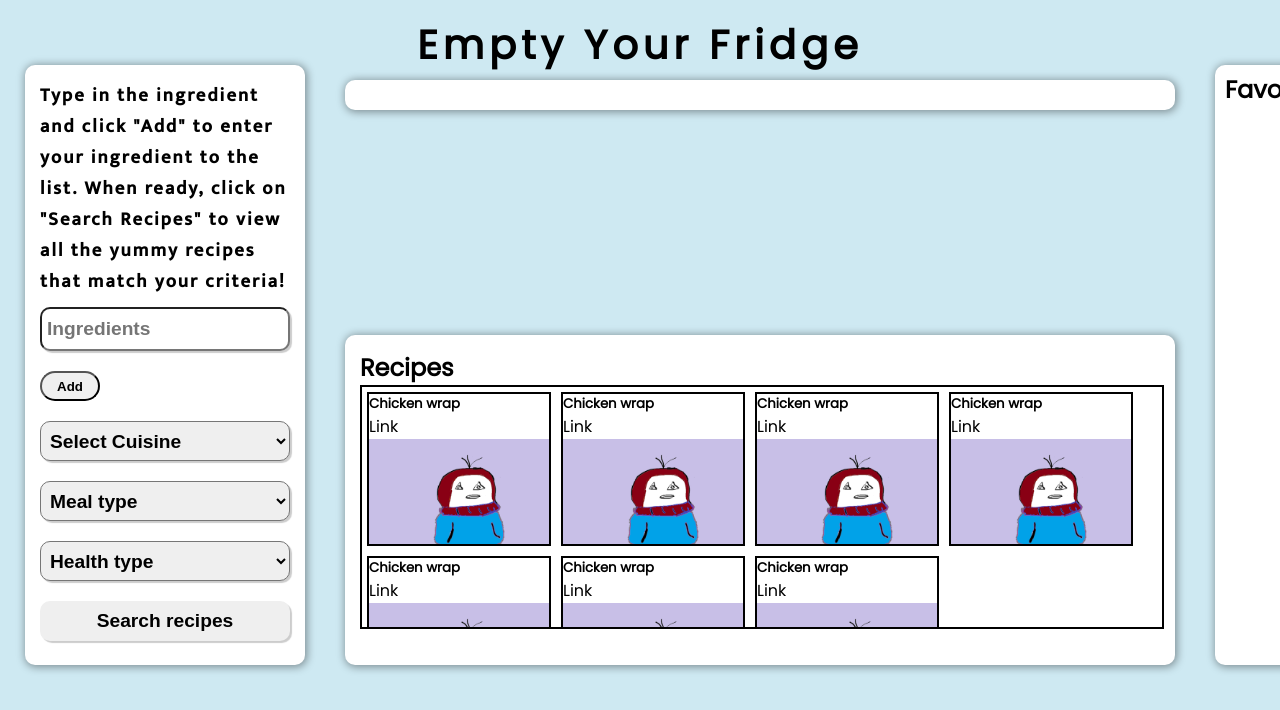
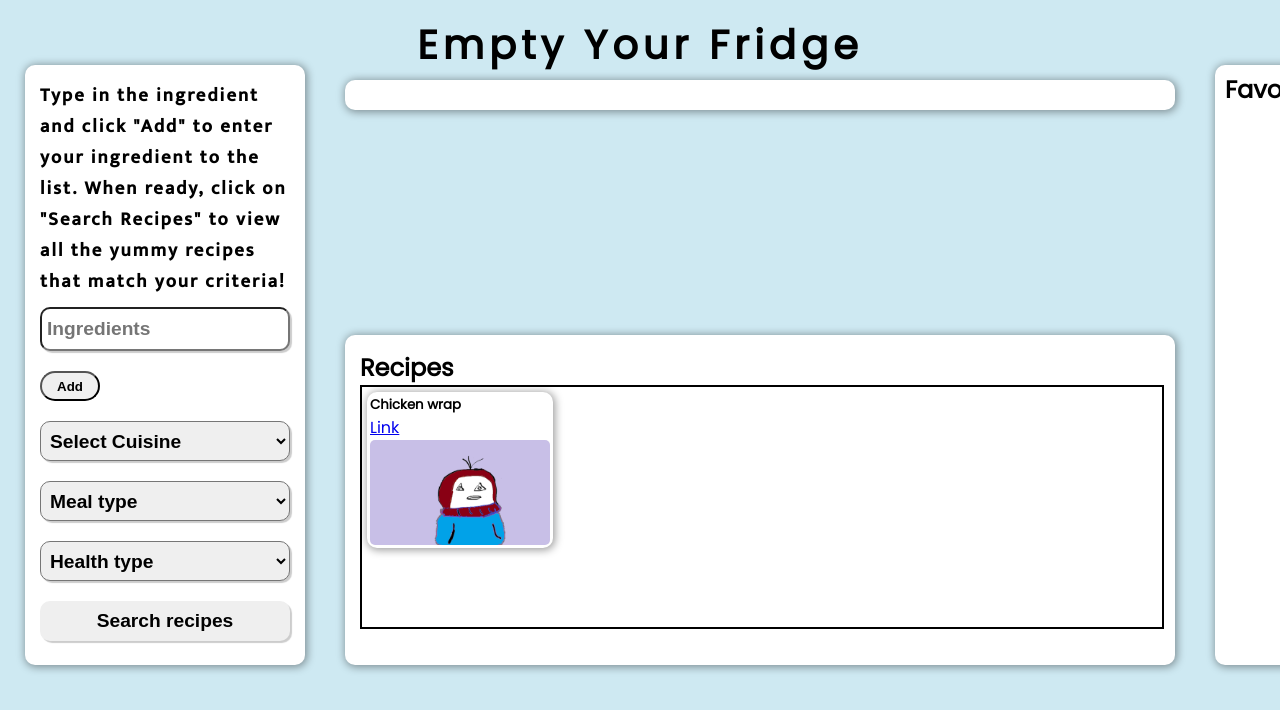
Before and after one commit to TheBigBookMan/Empty-Your-Fridge, a React (Create React App) app in the folder empty-your-fridge/: page / in a window 1280 px wide. Shown: the top 710 px of the page. Built offline with nearby package versions, Linux system fonts and the light colour scheme.

Commit message:
changed recipe style layout

```diff
--- a/empty-your-fridge/src/components/Recipes/Recipes.js
+++ b/empty-your-fridge/src/components/Recipes/Recipes.js
@@ -8,6 +8,8 @@ import pic from "./pic.png";
 
 //TODO have props passed of the array with user criteria and then arrange so fits in API call
 
+// TODO add in a favourites button from fontawesome with the love heart
+
 const Recipes = () => {
   return (
     <div style={recipes.recipesContainer}>
@@ -15,37 +17,9 @@ const Recipes = () => {
       <div style={recipes.recipesBox}>
         <div style={recipes.recipe}>
           <h5>Chicken wrap</h5>
-          <p style={recipes.link}>Link</p>
-          <img style={recipes.pic} src={pic} alt=" " />
-        </div>
-        <div style={recipes.recipe}>
-          <h5>Chicken wrap</h5>
-          <p style={recipes.link}>Link</p>
-          <img style={recipes.pic} src={pic} alt=" " />
-        </div>
-        <div style={recipes.recipe}>
-          <h5>Chicken wrap</h5>
-          <p style={recipes.link}>Link</p>
-          <img style={recipes.pic} src={pic} alt=" " />
-        </div>
-        <div style={recipes.recipe}>
-          <h5>Chicken wrap</h5>
-          <p style={recipes.link}>Link</p>
-          <img style={recipes.pic} src={pic} alt=" " />
-        </div>
-        <div style={recipes.recipe}>
-          <h5>Chicken wrap</h5>
-          <p style={recipes.link}>Link</p>
-          <img style={recipes.pic} src={pic} alt=" " />
-        </div>
-        <div style={recipes.recipe}>
-          <h5>Chicken wrap</h5>
-          <p style={recipes.link}>Link</p>
-          <img style={recipes.pic} src={pic} alt=" " />
-        </div>
-        <div style={recipes.recipe}>
-          <h5>Chicken wrap</h5>
-          <p style={recipes.link}>Link</p>
+          <a href="#">
+            <p style={recipes.link}>Link</p>
+          </a>
           <img style={recipes.pic} src={pic} alt=" " />
         </div>
       </div>
--- a/empty-your-fridge/src/components/Recipes/styles/RecipesStyles.js
+++ b/empty-your-fridge/src/components/Recipes/styles/RecipesStyles.js
@@ -18,7 +18,9 @@ export const recipeStyles = {
   },
   recipe: {
     margin: "5px",
-    border: "solid 2px black",
+    boxShadow: "1px 1px 8px 1px rgba(0, 0, 0, 0.4)",
+    borderRadius: "10px",
+    padding: "3px",
     width: "180px",
     height: "150px",
   },
@@ -28,5 +30,6 @@ export const recipeStyles = {
   pic: {
     width: "180px",
     height: "105px",
+    borderRadius: "5px",
   },
 };
```
